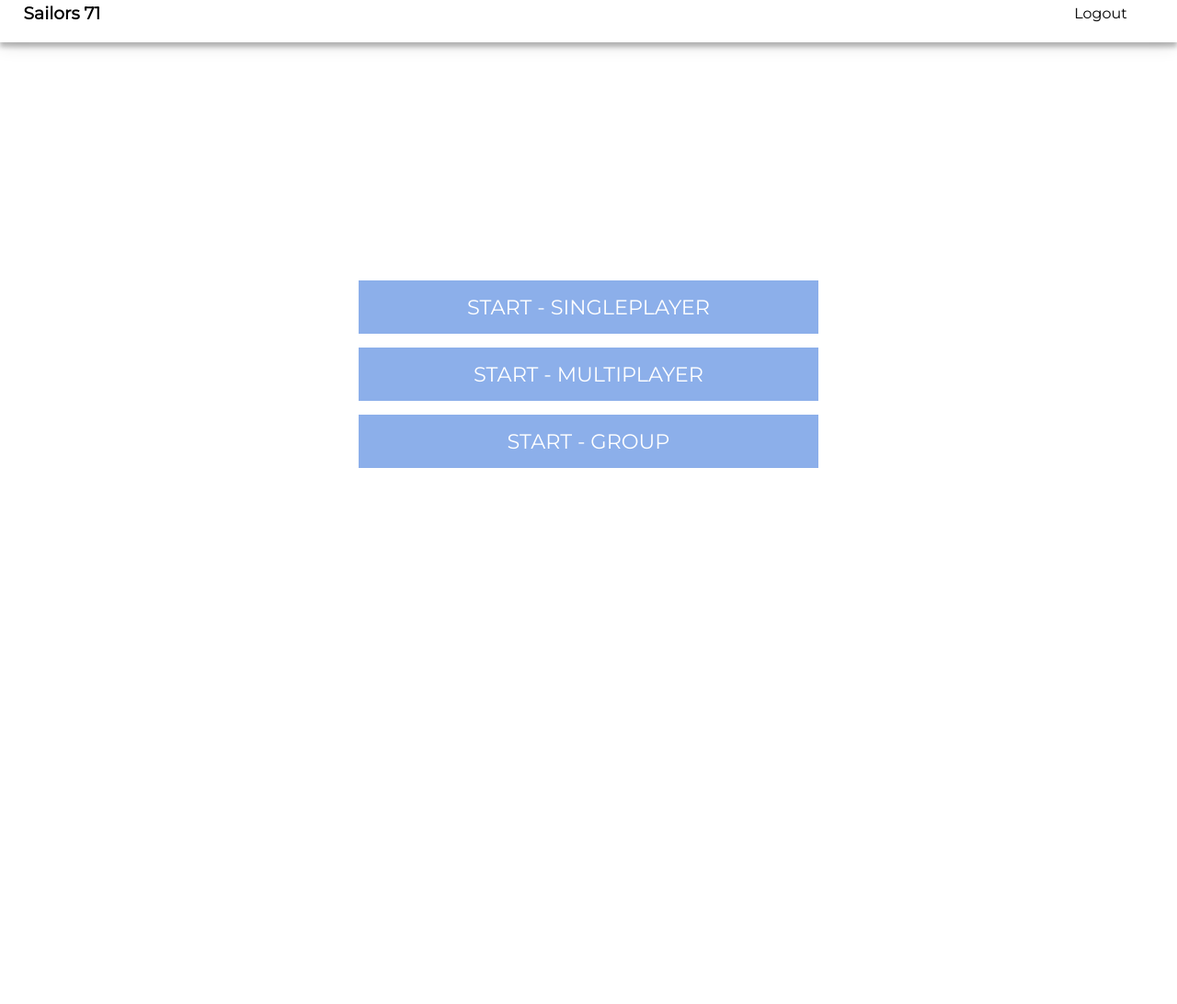
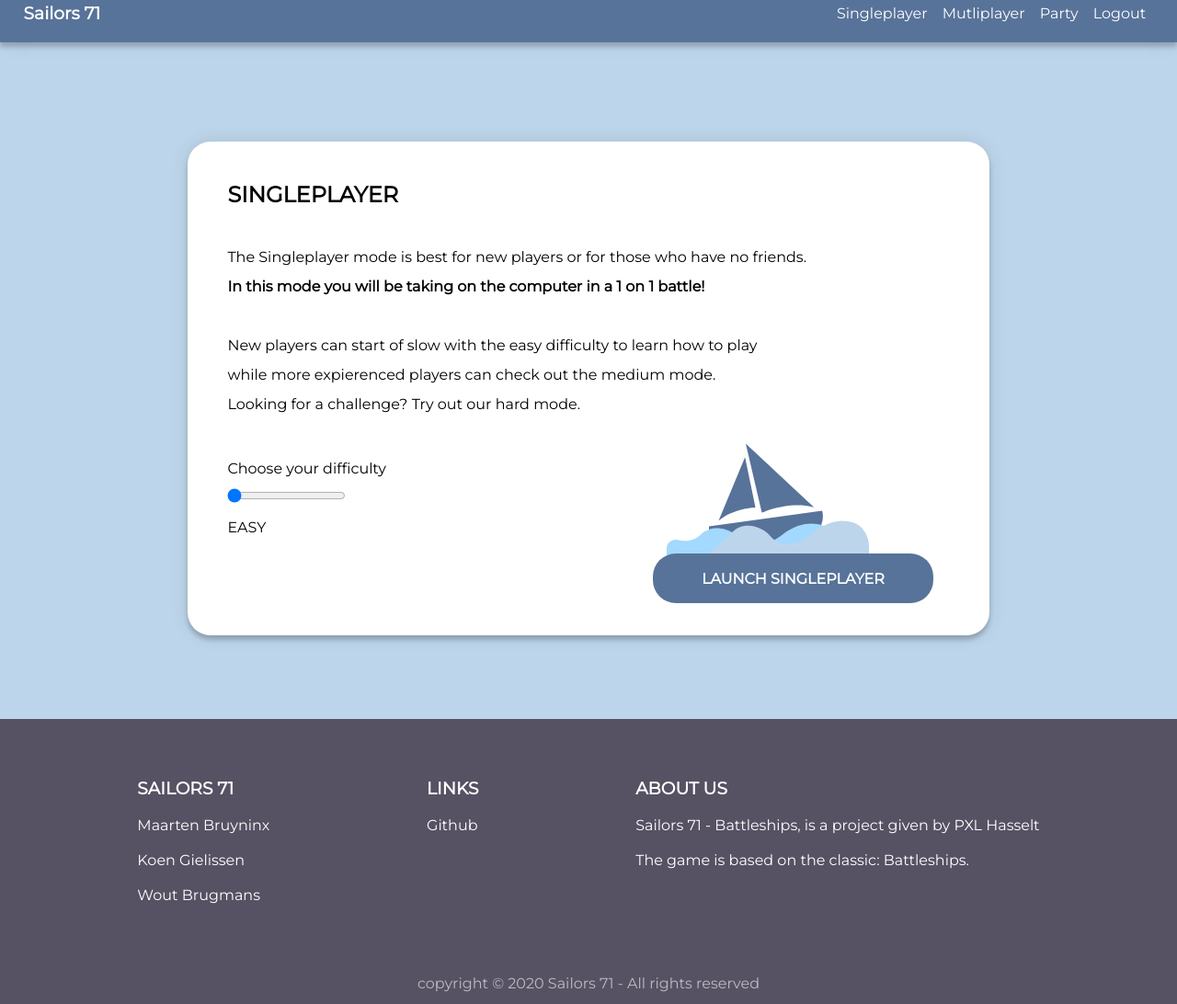
Before and after one commit to MaartenDeVriendt-PXL/wwTniKB1, a plain HTML site: page frontend/source/public_html/lobby.html in a window 1280 px wide. Shown: the part 18-1110 px from the top of the page at 92% size. Before the commit the page ends 800 px from the top, so only its background shows below. Drawn offline with Linux system fonts and the light colour scheme.

Commit message:
Changes to front end
Changed login house style
Rehaul of lobby

Co-Authored-By: Koen Gielissen <adagiomzr@users.noreply.github.com>

```diff
--- a/frontend/source/public_html/assets/css/lobby.css
+++ b/frontend/source/public_html/assets/css/lobby.css
@@ -8,58 +8,152 @@
 }
 
 nav{
+    z-index: 1;
     display: flex;
     justify-content: space-between; /* change to space-around; when adding new links */
     align-items: center;
+    position: relative;
     min-height: 8vh;
     padding-left: 2%;
     padding-right: 2%;
-    box-shadow: 0 0 20px 0 rgba(0, 0, 0, 0.2), 0 5px 5px 0 rgba(0, 0, 0, 0.24);
+    box-shadow: 0 0 20px 0 rgba(0, 0, 0, 0.1), 0 5px 5px 0 rgba(0, 0, 0, 0.2);
+    background-color: #577399;
+    color: white;
 }
 
 nav ul{
     list-style-type: none;
     display: flex;
     justify-content: space-around;
-    width: 14%;
-
+    width: 30%;
 }
 
 nav li a{
     text-decoration: none;
-    color: black;
+    color: white;
+}
+
+nav li a:hover {
+    font-weight: bold;
 }
 
 .container{
-    overflow: hidden;
     display: flex;
     flex-direction: column;
-    justify-content: center;
+    justify-content: start;
     width: 100%;
     height: 92vh;
+    background-color: #BDD5EA;
 }
 
-.form{
-    align-self: center;
-    position: absolute;
-    z-index: 1;
-    text-align: center;
+.modes{
+    padding-top: 5%;
+    display: flex;
+    flex-direction: column;
 }
 
-.form .btn {
-    text-transform: uppercase;
-    outline: 0;
-    background: #8CAFEA;
+.info{
+    align-self: center;
+
+    margin-bottom: 10%;
+    width:75%;
+    height: 60vh;
+    padding: 2%;
+}
+
+.box{
+    margin-bottom: 20%;
     width: 100%;
-    min-width: 500px;
-    margin-bottom: 3%;
-    border: 0;
-    padding: 15px;
-    color: #FFFFFF;
-    font-size: 1.4em;
+    height: 100%;
+    position: relative;
+    padding: 2%;
+}
+
+.box p{
+    width: 100%;
+    line-height: 2em;
+
+}
+
+.sp-info{
+    box-shadow: 0 0 20px 0 rgba(0, 0, 0, 0.1), 0 5px 5px 0 rgba(0, 0, 0, 0.2);
+    width: 100%;
+    padding: 5%;
+    border-radius: 25px;
+    background-color: white;
+    position: relative;
+}
+
+.multi{
+    text-align: right;
+}
+
+.launchButton{
+    position: absolute;
+    right: 0;
+    bottom: 0;
+    margin-bottom: 4%;
+    margin-right: 7%;
+    padding: 17.5px;
+    font-weight: bold;
+    border-radius: 25px;
+    text-align: center;
+    width: 35%;
+    color: white;
+    background-color: #577399;
+}
+
+.launchButton:hover {
+    background-color: #77B6EA;
+}
+
+.img{
+    width: 220px;
+    height: 253px;
+    position: absolute;
+    right: 0;
+    bottom: 0;
+    margin-bottom: 2%;
+    margin-right: 15%;
+}
+
+.sp-icon{
+    float: right;
+}
+
+footer{
+    background-color: #565264;
+    width: 100%;
+    display: flex;
+    flex-direction: column;
+    color: white;
+}
+
+.footer{
+    background-color: #565264;
+    width: 100%;
+    display: flex;
+    flex-direction: row;
+    justify-content: space-around;
+    color: white;
+    padding: 5%;
+}
+
+.footer a{
+    color: white;
+    text-decoration: none;
     cursor: pointer;
 }
 
-.form .btn:hover,.form .btn:active,.form .btn:focus {
-    background: #386FA4;
+hr{
+    width: 70%;
+    margin-left: 17.5%;
 }
+
+.copy{
+    bottom: 0;
+    text-align: center;
+    width: 100%;
+    padding: 1%;
+    opacity: 0.6;
+}
--- a/frontend/source/public_html/assets/css/login.css
+++ b/frontend/source/public_html/assets/css/login.css
@@ -8,7 +8,7 @@
 }
 
 .container{
-    background: #3586ff;
+    background: #A3D9FF;
     overflow: hidden;
 
     display: flex;
@@ -49,7 +49,7 @@
 .form .btn {
     text-transform: uppercase;
     outline: 0;
-    background: #8CAFEA;
+    background: #77B6EA;
     width: 100%;
     border: 0;
     padding: 15px;
@@ -59,7 +59,7 @@
 }
 
 .form .btn:hover,.form .btn:active,.form .btn:focus {
-    background: #386FA4;
+    background: #577399;
 }
 
 .form .message, .error, .confirmation{
@@ -69,7 +69,7 @@
 }
 
 .form .message a {
-    color: #386FA4;
+    color: #577399;
     text-decoration: none;
     cursor: pointer;
 }
--- a/frontend/source/public_html/assets/scripts/lobby.js
+++ b/frontend/source/public_html/assets/scripts/lobby.js
@@ -28,3 +28,22 @@ function getCookie(name) {
 // Return null if not found
     return null;
 }
+
+function updateDifficulty(){
+    let sliderValue = document.getElementById("difficultySP-slider").value;
+
+
+    switch(sliderValue) {
+        case "1":
+          document.getElementById("difficulty-display").innerHTML = "EASY";
+          break;
+        case "2":
+          document.getElementById("difficulty-display").innerHTML = "MEDIUM";
+          break;
+        case "3":
+          document.getElementById("difficulty-display").innerHTML = "HARD";
+          break;
+        default:
+          document.getElementById("difficulty-display").innerHTML = "EASY";
+      }
+}
--- a/frontend/source/public_html/lobby.html
+++ b/frontend/source/public_html/lobby.html
@@ -3,6 +3,10 @@
 To change this license header, choose License Headers in Project Properties.
 To change this template file, choose Tools | Templates
 and open the template in the editor.
+
+TO-DO:
+    Start button -> default config
+    Opties: Singleplayer/Mutliplayer/group-mode -> gaat naar wachtkamer
 -->
 <html>
 
@@ -21,22 +25,73 @@ and open the template in the editor.
         </div>
         <ul>
             <li id="username"></li>
+            <li><a href="#sp">Singleplayer</a></li>
+            <li><a href="#mp">Mutliplayer</a></li>
+            <li><a href="#gm">Party</a></li>
             <li><a href="#">Logout</a></li>
         </ul>
     </nav>
     <div class="container">
-        <div class="form">
-            <form class="play-form" onsubmit="">
-                <input type="submit" class="btn" id="play_btn" value="START - Singleplayer" />
-            </form>
-            <form class="play-form" onsubmit="">
-                <input type="submit" class="btn" id="play_btn" value="START - Multiplayer" />
-            </form>
-            <form class="play-form" onsubmit="">
-                <input type="submit" class="btn" id="play_btn" value="START - Group" />
-            </form>
+        <div class="modes">
+            <div class="info">
+                <div class="box">
+                    <div class="sp-info">
+                        <h2>SINGLEPLAYER</h2><br><br>
+                        <p>
+                            The Singleplayer mode is best for new players or for those who have no friends.<br>
+                            <strong>In this mode you will be taking on the computer in a 1 on 1 battle!</strong><br><br>
+                            <p>
+                                New players can start of slow with the easy difficulty to learn how to play<br> while
+                                more expierenced players can check out the medium mode.<br>
+                                Looking for a challenge? Try out our hard mode.
+                            </p>
+                        </p>
+                        <br><br>
+                        <p>
+                            Choose your difficulty
+                            <br>
+                            <input id="difficultySP-slider" type="range" min="1" value="1" max="3"
+                                onchange="updateDifficulty()" />
+                            <p id="difficulty-display">EASY</p>
+                        </p>
+                        <br><br><br>
+                        <div class="img">
+                            <img id="difficulty-image" src="image/boat.svg" height="100%" width="100%">
+                        </div>
+                        <div class="launchButton"> LAUNCH SINGLEPLAYER</div>
+                    </div>
+                </div>
+            </div>
         </div>
     </div>
+    <footer>
+        <div class="footer">
+            <div class="contact">
+                <h3>SAILORS 71</h3><br>
+                <p>
+                    Maarten Bruyninx <br><br>
+                    Koen Gielissen <br><br>
+                    Wout Brugmans
+                </p>
+            </div>
+            <div class="links">
+                <h3>LINKS</h3><br>
+                <p>
+                    <a href="https://github.com/adagiomzr/wwTniKB1">Github</a>
+                </p>
+            </div>
+            <div class="about">
+                <h3>ABOUT US</h3><br>
+                <p>
+                    Sailors 71 - Battleships, is a project given by PXL Hasselt <br><br>
+                    The game is based on the classic: Battleships.
+                </p>
+            </div>
+        </div>
+        <div class="copy">
+            copyright &copy 2020 Sailors 71 - All rights reserved
+        </div>
+    </footer>
 </body>
 
 </html>
```
Also changed, not shown: frontend/source/public_html/image/boat.svg (added).
